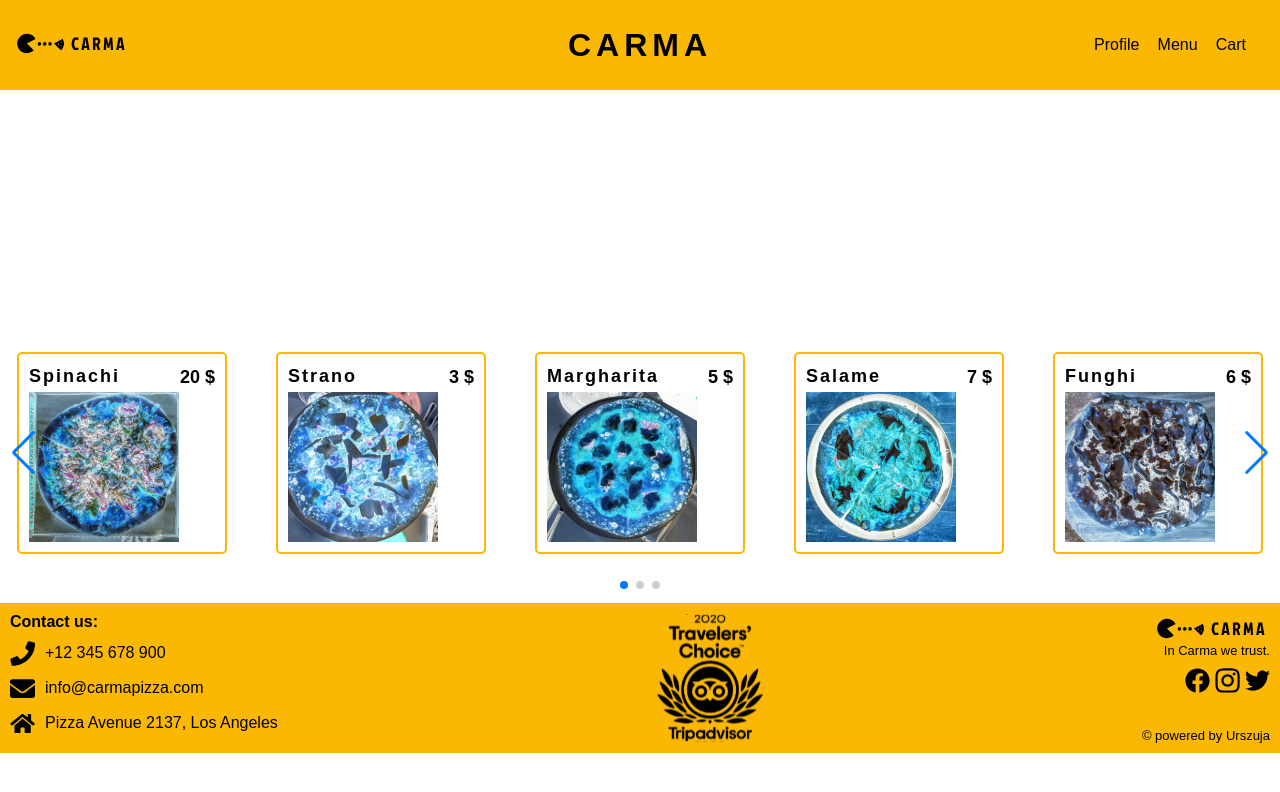
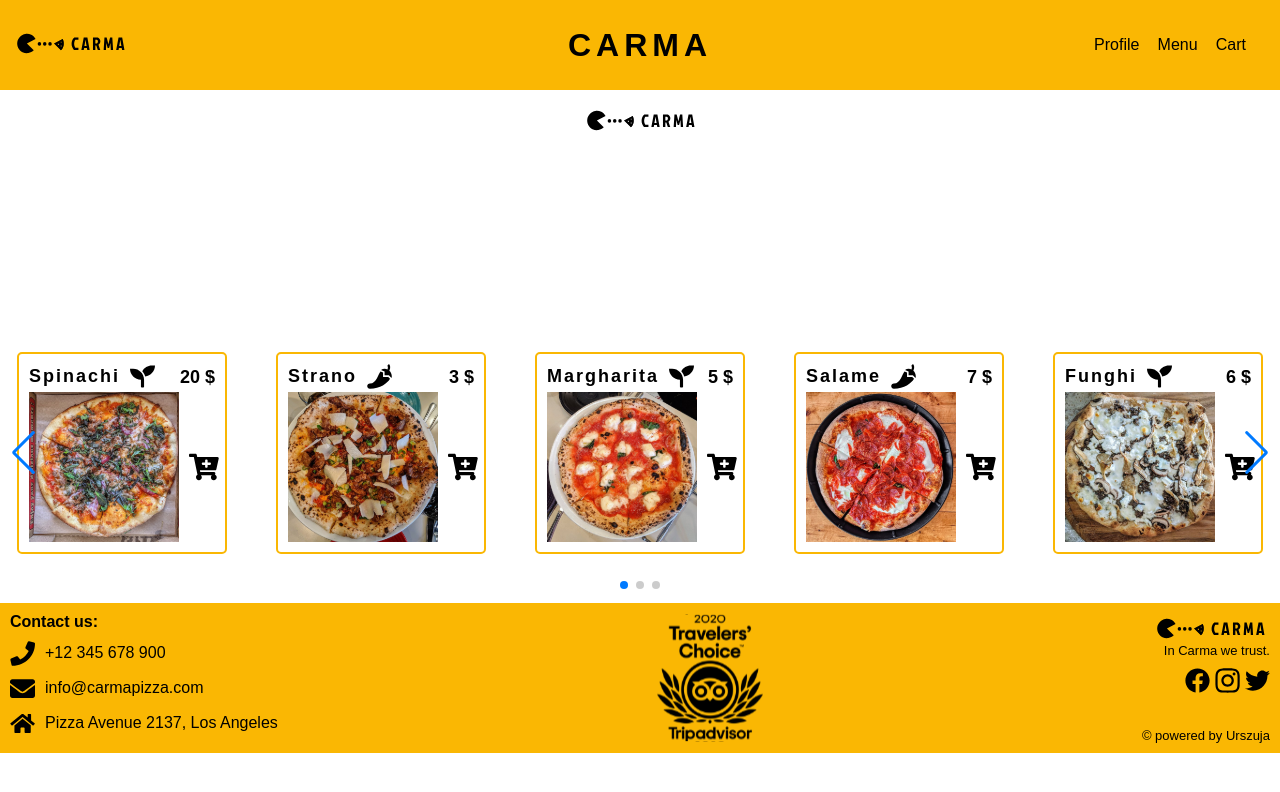
Before and after one commit to Urszuja/Carma.Restaurant.Project.Typescript.NextJS, a Next.js app in the folder carma-app/: page / in a window 1280 px wide. Shown: the top 792 px of the page. Built offline with nearby package versions, Linux system fonts and the light colour scheme; data requests are answered from the project's data file; a web font is replaced by a local one.

Commit message:
types added to carousel

```diff
--- a/carma-app/components/Carousel/Carousel.tsx
+++ b/carma-app/components/Carousel/Carousel.tsx
@@ -1,5 +1,5 @@
 import React from "react";
-import { StyledCarousel } from "../styles/Carousel.styled";
+import { StyledCarousel } from "./Carousel.styled";
 
 // Import Swiper React components
 import { Swiper, SwiperSlide } from "swiper/react";
@@ -12,8 +12,9 @@
 // import required modules
 import { Pagination, Navigation } from "swiper";
 import MiniMenuItem from "../MenuItem/MiniMenuItem";
+import { IMenuItem, IMenuItems } from "../../model/MenuItem";
 
-function Carousel({ menu }) {
+function Carousel({ menuItems }: IMenuItems) {
   return (
     <StyledCarousel>
       <Swiper
@@ -28,8 +29,8 @@
         navigation={true}
         modules={[Pagination, Navigation]}
         className="mySwiper">
-        {menu.map((menuItem) => (
-          <SwiperSlide>
+        {menuItems.map((menuItem: IMenuItem) => (
+          <SwiperSlide key={menuItem.id}>
             <MiniMenuItem
               name={menuItem.name}
               id={menuItem.id}
--- a/carma-app/pages/index.tsx
+++ b/carma-app/pages/index.tsx
@@ -1,7 +1,8 @@
 import Image from "next/image";
 import Carousel from "../components/Carousel/Carousel";
+import { IMenuItem, IMenuItems } from "../model/MenuItem";
 
-export default function Home({ menuItems }: any) {
+export default function Home({ menuItems }: IMenuItems) {
   return (
     <div className="home-page">
       <Image src="/LogoWithName.svg" alt="Carma Logo" width={120} height={60} />
@@ -13,14 +14,13 @@
         drumstick. Strip steak burgdoggen jowl capicola meatloaf beef ribs jerky
         corned beef fatback filet mignon. Drumstick alcatra pork tail pig.
       </div>
-      <Carousel menu={menuItems} />
+      <Carousel menuItems={menuItems} />
     </div>
   );
 }
-
 export async function getStaticProps() {
   const res = await fetch("http://localhost:5000/menu");
-  const menuItems = await res.json();
+  const menuItems = (await res.json()) as IMenuItem[];
   return {
     props: {
       menuItems,
--- a/carma-app/styles/GlobalStyles.ts
+++ b/carma-app/styles/GlobalStyles.ts
@@ -63,9 +63,6 @@
   align-items: center;
   color: white;
 
-  img {
-    filter: invert(100%);
-  }
   h4 {
     letter-spacing: 2px;
   }
```
Also changed, not shown: carma-app/components/Carousel/Carousel.styled.ts (renamed from carma-app/components/styles/Carousel.styled.ts).
